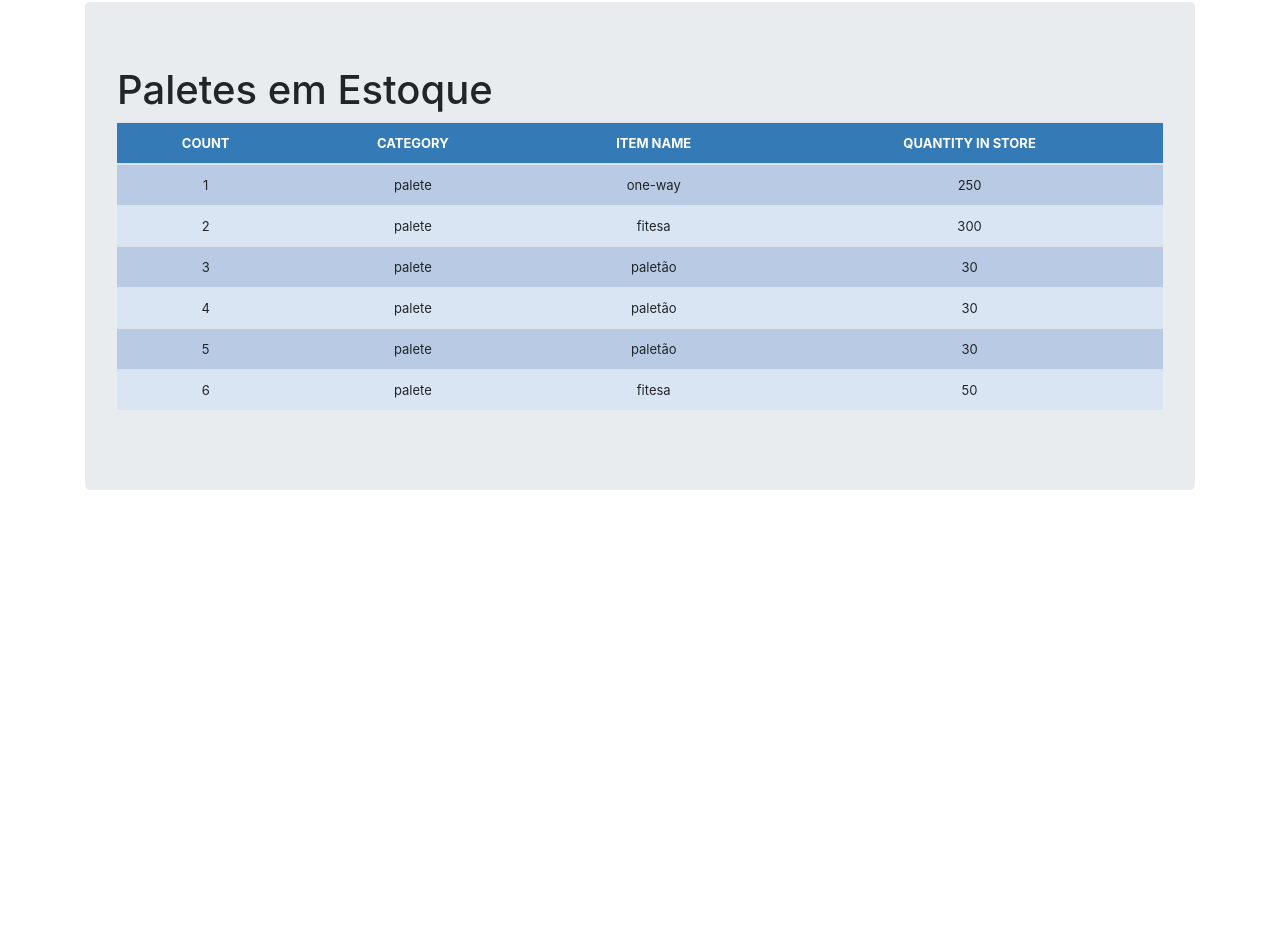
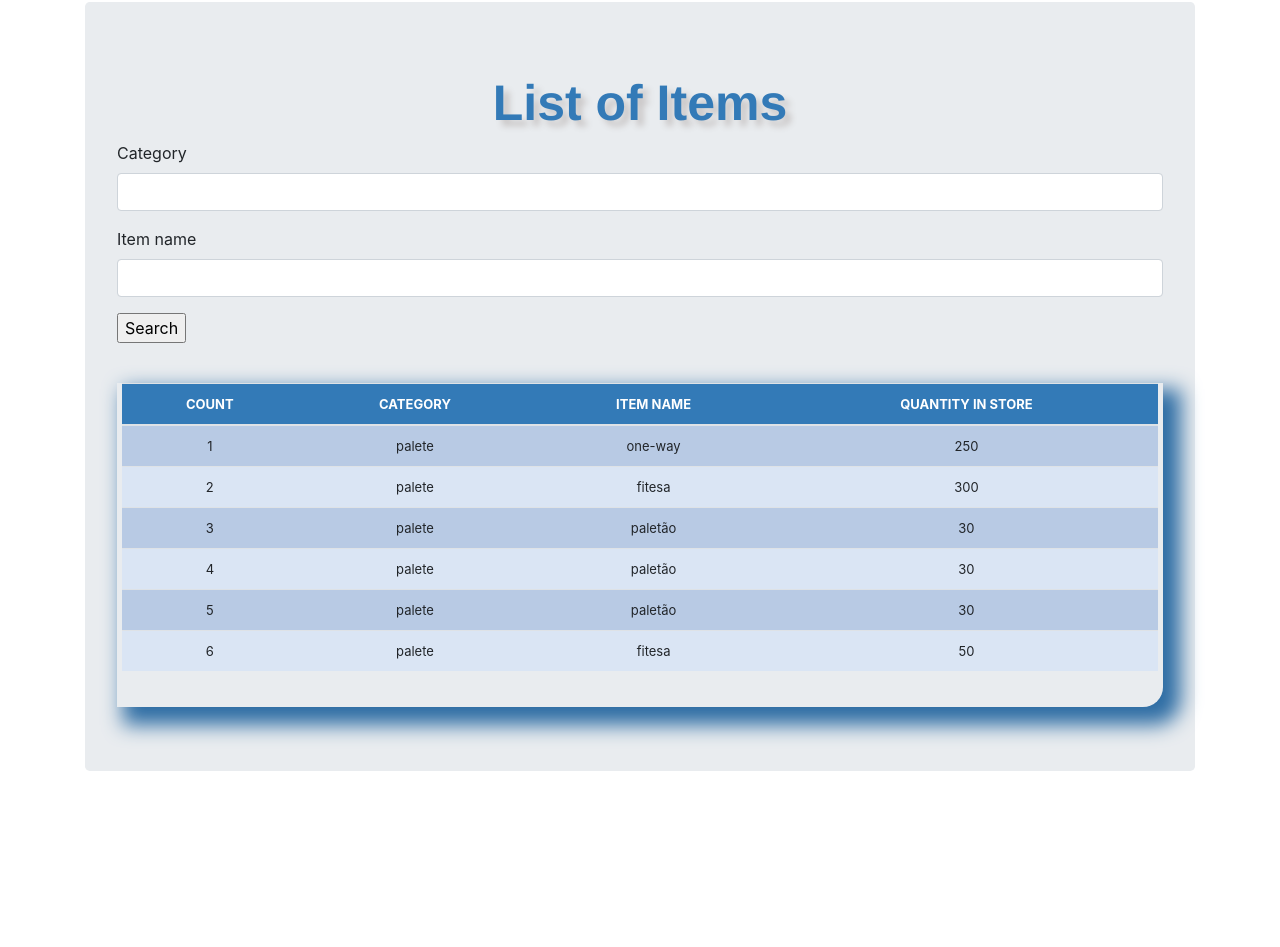
Before and after one commit to Neryfoot/mgmt, a Django app: page /list_item/ in a window 1280 px wide. Shown: the part 70-1017 px from the top of the page. Run offline with Django 3.2, Linux system fonts and the light colour scheme; data comes from the database, SQL or seed files in the repository; both versions use the stored data as it was after the commit; some libraries are stand-ins or nearby versions.

Commit message:
django project

```diff
--- a/stockmgmt/forms.py
+++ b/stockmgmt/forms.py
@@ -5,3 +5,8 @@ class StockCreateForm(forms.ModelForm):
    class Meta:
      model = Stock
      fields = ['category', 'item_name', 'quantity']
+
+class StockSearchForm(forms.ModelForm):
+   class Meta:
+     model = Stock
+     fields = ['category', 'item_name']
--- a/stockmgmt/static/css/stylesheet.css
+++ b/stockmgmt/static/css/stylesheet.css
@@ -24,3 +24,23 @@ th {
   background-color: #337ab7;
   color: white;
 }
+
+.display_table{
+	border-bottom-right-radius: 20px;
+	/*border-bottom-left-radius: 20px;*/
+	padding-left: 5px;
+	padding-right: 5px;
+	padding-bottom: 20px;
+	box-shadow: 12px 12px 20px 6px #2e6da4;
+}
+
+.header {
+    font-family: helvetica;
+    color: #337ab7;
+    font-size: 50px;
+    text-align: center;
+    width: 100%;
+    text-shadow: 6px 6px 6px #c9c6c6;
+    display: block;
+    font-weight: bolder;
+}
--- a/stockmgmt/templates/list_item.html
+++ b/stockmgmt/templates/list_item.html
@@ -1,5 +1,6 @@
 {% load static %}
 {% include 'navbar.html' %}
+{% load crispy_forms_tags %}
 <!DOCTYPE html>
 <html lang="en">
   <head>
@@ -40,7 +41,13 @@
   <body>
 <main role="main" class="container">
   <div class="jumbotron">
-	<h1>Paletes em Estoque</h1>
+	  <div class="header">{{header}}</div>
+	  <form method='POST' action=''>{% csrf_token %}
+    {{form|crispy}}
+        <input type="submit" value='Search'/>
+</form>
+<br>
+	<div class="display_table">
 	<table class='table'>
 	        <thead>
 	          <tr>
@@ -59,6 +66,7 @@
 	          </tr>
 	      {% endfor %}
 	    </table>
+	</div>
 </main>
 <script src="https://code.jquery.com/jquery-3.4.1.slim.min.js" integrity="sha384-J6qa4849blE2+poT4WnyKhv5vZF5SrPo0iEjwBvKU7imGFAV0wwj1yYfoRSJoZ+n" crossorigin="anonymous"></script>
       <script>window.jQuery || document.write('<script src="/docs/4.4/assets/js/vendor/jquery.slim.min.js"><\/script>')</script><script src="/docs/4.4/dist/js/bootstrap.bundle.min.js" integrity="sha384-6khuMg9gaYr5AxOqhkVIODVIvm9ynTT5J4V1cfthmT+emCG6yVmEZsRHdxlotUnm" crossorigin="anonymous"></script></body>
--- a/stockmgmt/views.py
+++ b/stockmgmt/views.py
@@ -1,6 +1,6 @@
 from django.shortcuts import render, redirect
 from .models import *
-from .forms import StockCreateForm
+from .forms import StockCreateForm, StockSearchForm
 
 def home(request):
     title = 'Welcome: This is the Home Page'
@@ -10,12 +10,23 @@ def home(request):
     return render(request, "home.html",context)
 
 def list_item(request):
-    title = 'List of Items'
+    header = 'List of Items'
+    form = StockSearchForm(request.POST or None)
     queryset = Stock.objects.all()
     context = {
-        "title": title,
+        "header": header,
         "queryset": queryset,
+        "form": form,
     }
+    if request.method == 'POST':
+        queryset = Stock.objects.filter(category__icontains=form['category'].value(),
+                                        item_name__icontains=form['item_name'].value()
+                                        )
+        context = {
+        "form": form,
+        "header": header,
+        "queryset": queryset,
+        }
     return render(request, "list_item.html", context)
 
 def add_items(request):
```
Also changed, not shown: db.sqlite3, 1 other file. Lines whose indentation alone changed are shown as unchanged.
